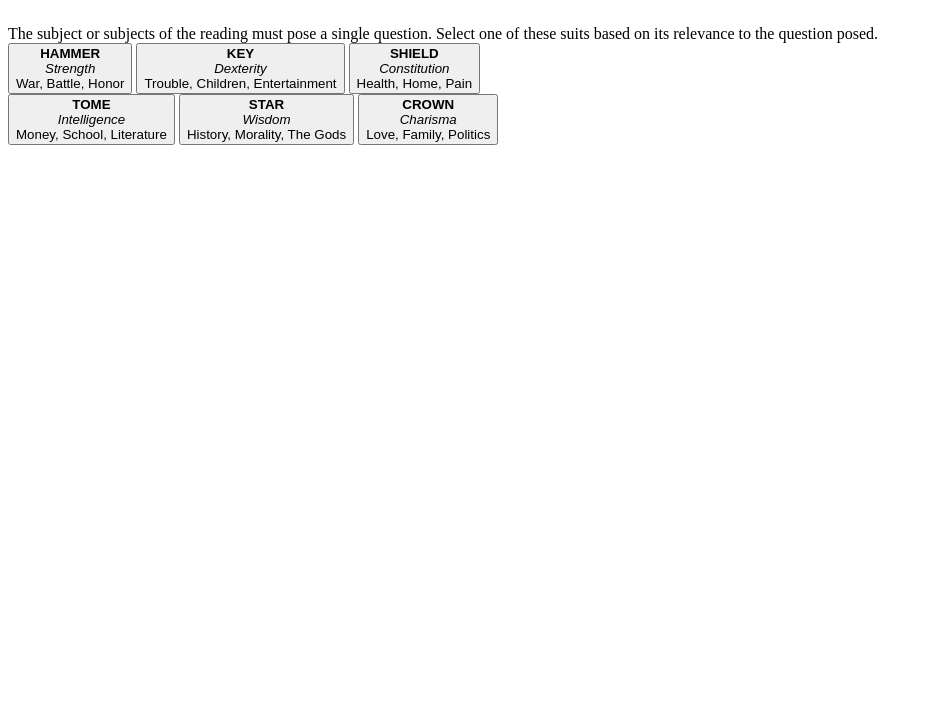
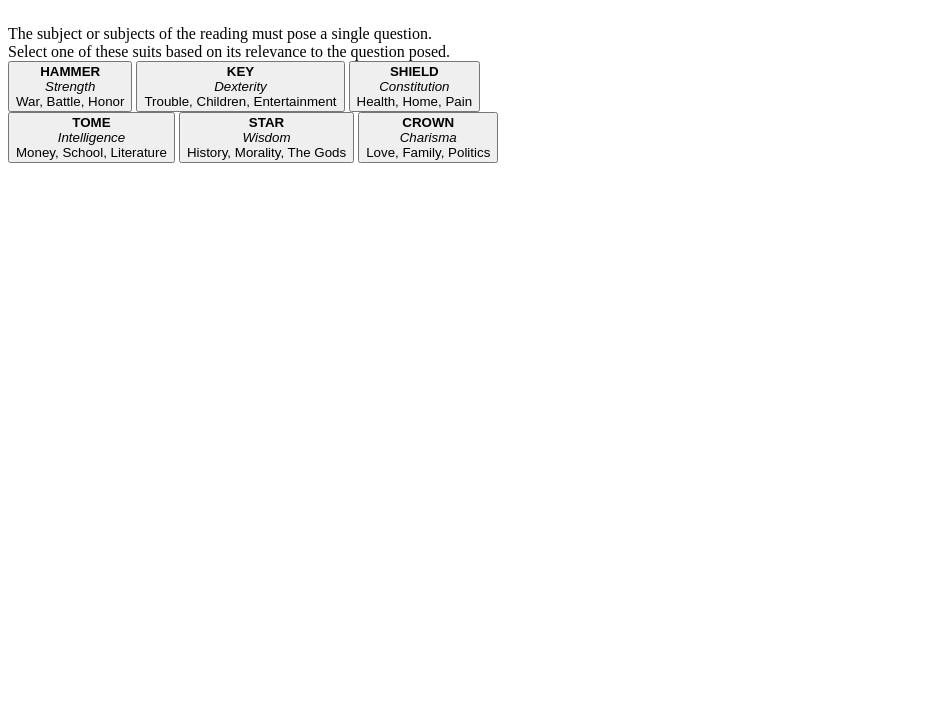
Before and after one commit to PidgeyThePirate/Harrow, a plain HTML site: page index.html in a window 1280 px wide. Shown: the part 73-800 px from the top of the page, without its empty margins (0-932 px from the left). Drawn offline with Linux system fonts and the light colour scheme.

Commit message:
Update index.html

```diff
--- a/index.html
+++ b/index.html
@@ -8,7 +8,7 @@
   <body>
     <div id="selectSuit">
       <h1>Select Suit</h1><br/>
-      The subject or subjects of the reading must pose a single question.
+      The subject or subjects of the reading must pose a single question.<br/>
       Select one of these suits based on its relevance to the question posed.<br/>
       <button id="strength"><b>HAMMER</b><br/><i>Strength</i><br/>War, Battle, Honor</button>
       <button id="dexterity"><b>KEY</b><br/><i>Dexterity</i><br/>Trouble, Children, Entertainment</button>
```
